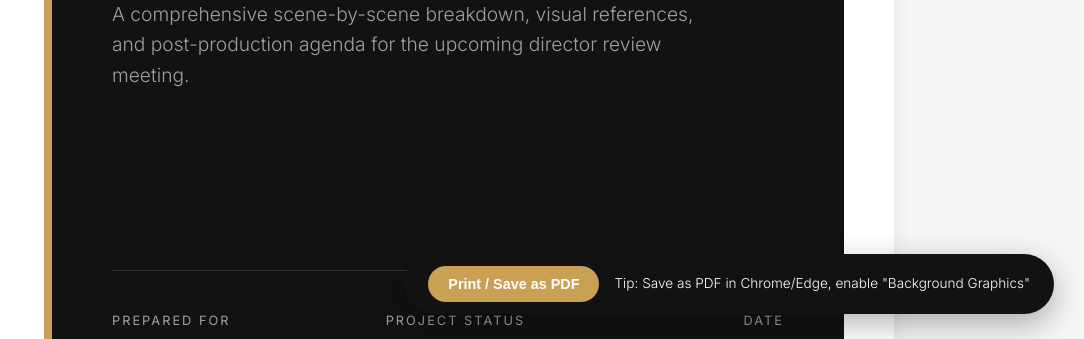
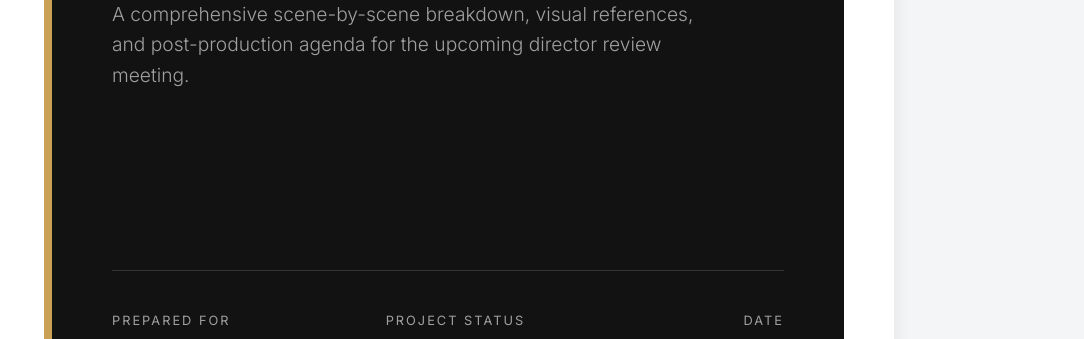
Before and after one commit to tusharandcollege-art/Storyboard-Client-Guide, a plain HTML site: page index.html in a window 1280 px wide. Shown: the part 456-795 px from the top of the page, without its empty margins (196-1280 px from the left). Drawn offline with Linux system fonts and the light colour scheme.

Commit message:
Remove print button box

```diff
--- a/index.html
+++ b/index.html
@@ -388,13 +388,7 @@
 </head>
 <body>
 
-    <!-- Floating Print Buttons (hidden in print) -->
-    <div class="print-btn-bar no-print">
-        <button class="btn" onclick="window.print()">Print / Save as PDF</button>
-        <span style="color: white; font-size: 0.85rem; font-weight: 300;">
-            Tip: Save as PDF in Chrome/Edge, enable "Background Graphics"
-        </span>
-    </div>
+
 
     <!-- Page Wrapper -->
     <div class="page">
```
